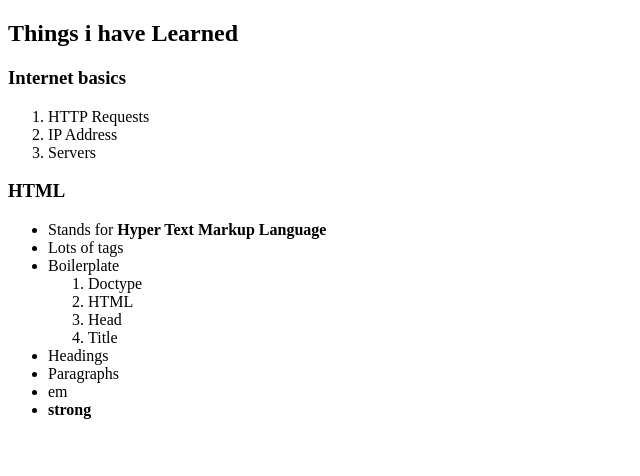
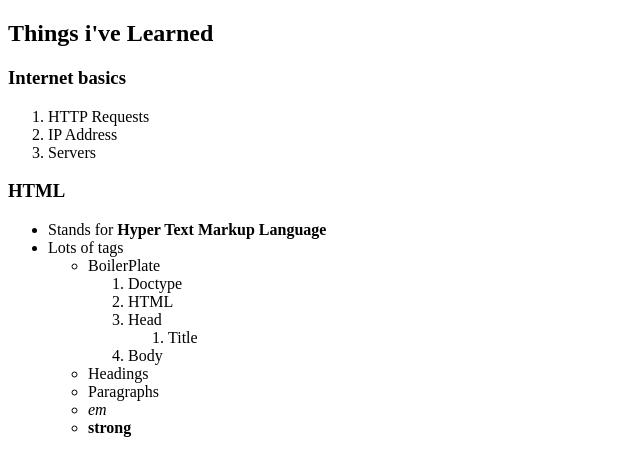
Before and after one commit to oluwaseunasuni/bootCamp, a plain HTML site: page HTML task/list.html in a window 1280 px wide. Shown: the whole page, without its empty margins (0-640 px from the left). Drawn offline with Linux system fonts and the light colour scheme.

Commit message:
modified code to look like the expected outcome

```diff
--- a/HTML task/list.html
+++ b/HTML task/list.html
@@ -7,7 +7,7 @@
     <title>Things i have Learned</title>
 </head>
 <body>
-    <h2>Things i have Learned</h2>
+    <h2>Things i've Learned</h2>
     <h3>Internet basics</h3>
     <ol>
         <li>HTTP Requests</li>
@@ -18,17 +18,26 @@
     <ul>
         <li>Stands for <strong> Hyper Text Markup Language</strong></li>
         <li>Lots of tags</li>
-        <li>Boilerplate</li>
+        <ul>
+            <li>BoilerPlate
                 <ol>
                     <li>Doctype</li>
                     <li>HTML</li>
-                <li>Head</li>
+                    <li>Head
+                        <ol>
                             <li>Title</li>
                         </ol>
+                    </li>
+                    <li>Body</li>
+                </ol>
+            </li>
             <li>Headings</li>
             <li>Paragraphs</li>
-        <li>em</li>
+            <li><em>em</em> </li>
             <li><strong>strong</strong></li>
+        </ul>
+
+
     </ul>
 </body>
 </html>
```
Lines whose indentation alone changed are shown as unchanged.
